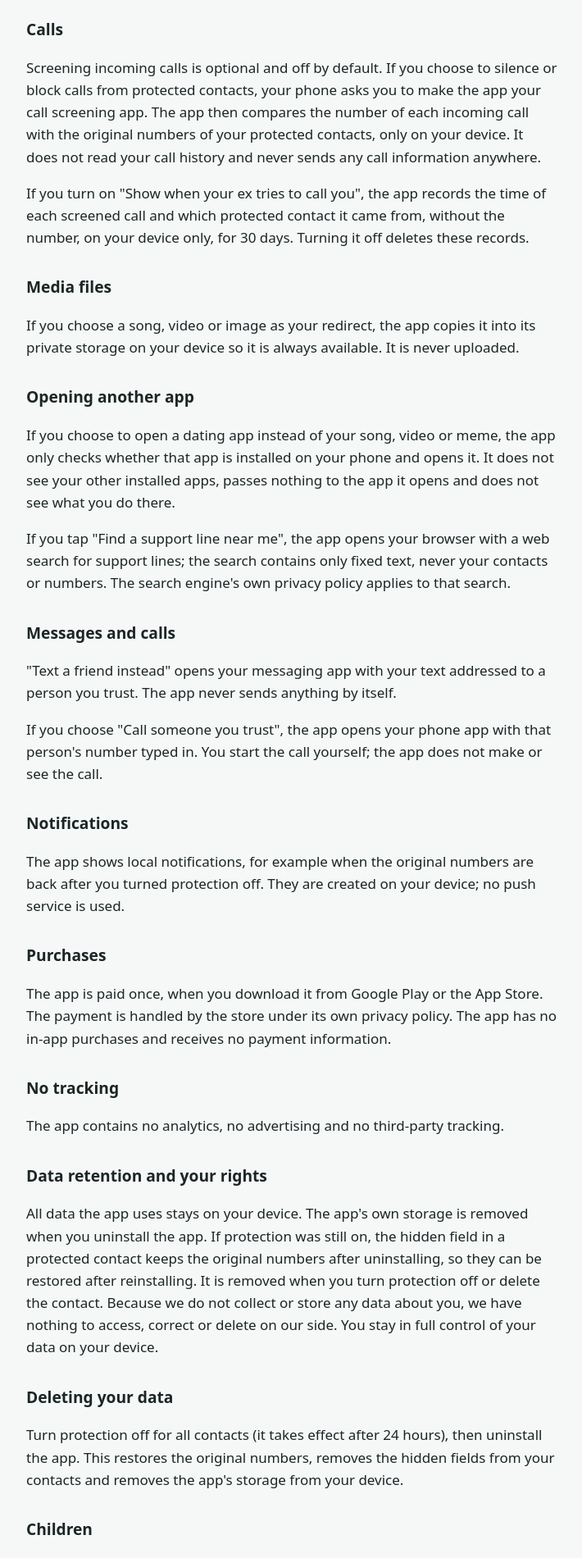
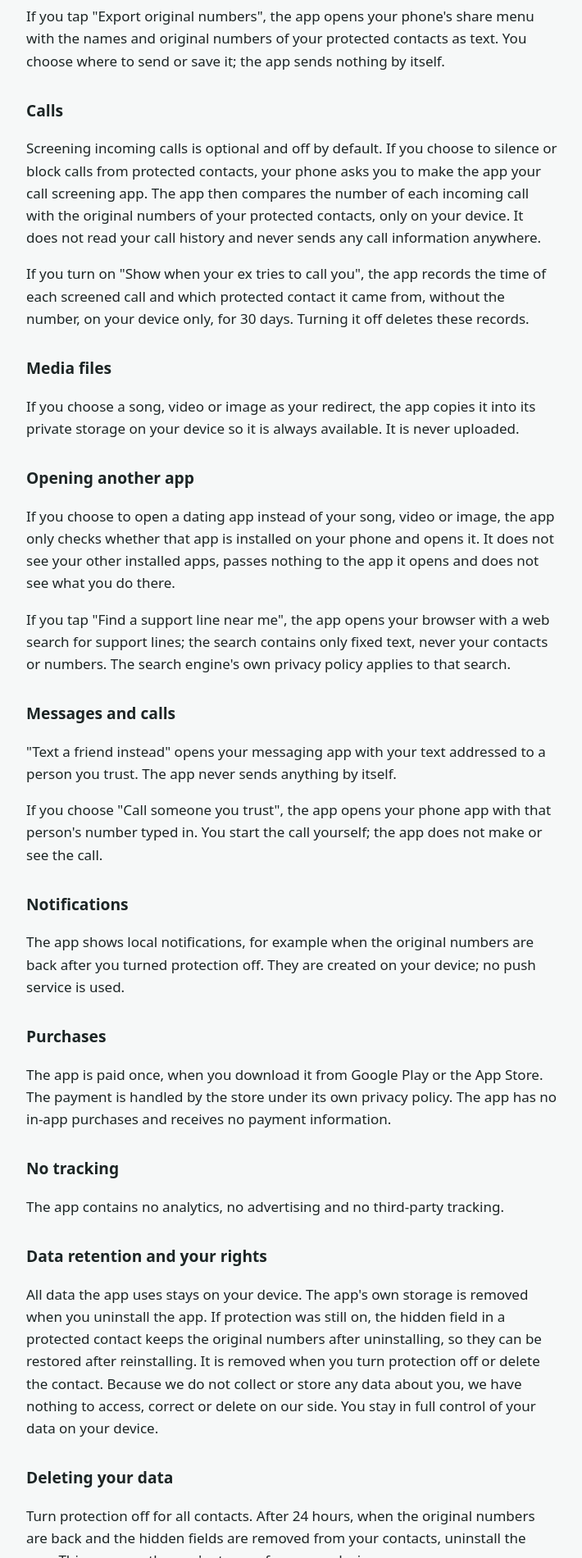
Before and after one commit to dontcallyourex/dontcallyourex.github.io, a plain HTML site: page privacy/index.html in a window 1280 px wide. Shown: the part 900-2800 px from the top of the page at 82% size, without its empty margins (284-994 px from the left). Drawn offline with Linux system fonts and the light colour scheme.

Commit message:
Privacy policy: export, redirect number wording, deleting data
Co-Authored-By: Claude Opus 5.5 <noreply@anthropic.com>

```diff
--- a/privacy/index.html
+++ b/privacy/index.html
@@ -11,7 +11,7 @@
 <body>
   <main>
     <h1>Privacy Policy</h1>
-    <p class="muted">Don't Call Your Ex · Effective date: October 22, 2026</p>
+    <p class="muted">Don't Call Your Ex · Effective date: October 24, 2026</p>
 
     <p>Don't Call Your Ex ("the app") is built to work entirely on your
       device. We do not run servers, we do not have user accounts, and we do
@@ -22,7 +22,7 @@
     <p>With your permission, the app reads and changes the contacts you choose
       to protect:</p>
     <ul>
-      <li>It replaces their phone numbers with the redirect you selected and
+      <li>It replaces their phone numbers with your redirect number and
         adds an "Open this instead" link to the contact.</li>
       <li>It keeps a copy of the original numbers so it can restore them. This
         copy is stored on your device: in the app's private storage and in a
@@ -42,6 +42,10 @@
       provider syncs the changed numbers and the link the same way it syncs any
       other edit you make. Turning protection off restores the original numbers
       and removes the link.</p>
+    <p>If you tap "Export original numbers", the app opens your phone's share
+      menu with the names and original numbers of your protected contacts as
+      text. You choose where to send or save it; the app sends nothing by
+      itself.</p>
 
     <h2>Calls</h2>
     <p>Screening incoming calls is optional and off by default. If you choose
@@ -61,7 +65,7 @@
       never uploaded.</p>
 
     <h2>Opening another app</h2>
-    <p>If you choose to open a dating app instead of your song, video or meme,
+    <p>If you choose to open a dating app instead of your song, video or image,
       the app only checks whether that app is installed on your phone and
       opens it. It does not see your other installed apps, passes nothing to
       the app it opens and does not see what you do there.</p>
@@ -102,9 +106,9 @@
       control of your data on your device.</p>
 
     <h2>Deleting your data</h2>
-    <p>Turn protection off for all contacts (it takes effect after 24 hours),
-      then uninstall the app. This restores the original numbers, removes the
-      hidden fields from your contacts and removes the app's storage from your
+    <p>Turn protection off for all contacts. After 24 hours, when the
+      original numbers are back and the hidden fields are removed from your
+      contacts, uninstall the app. This removes the app's storage from your
       device.</p>
 
     <h2>Children</h2>
```
